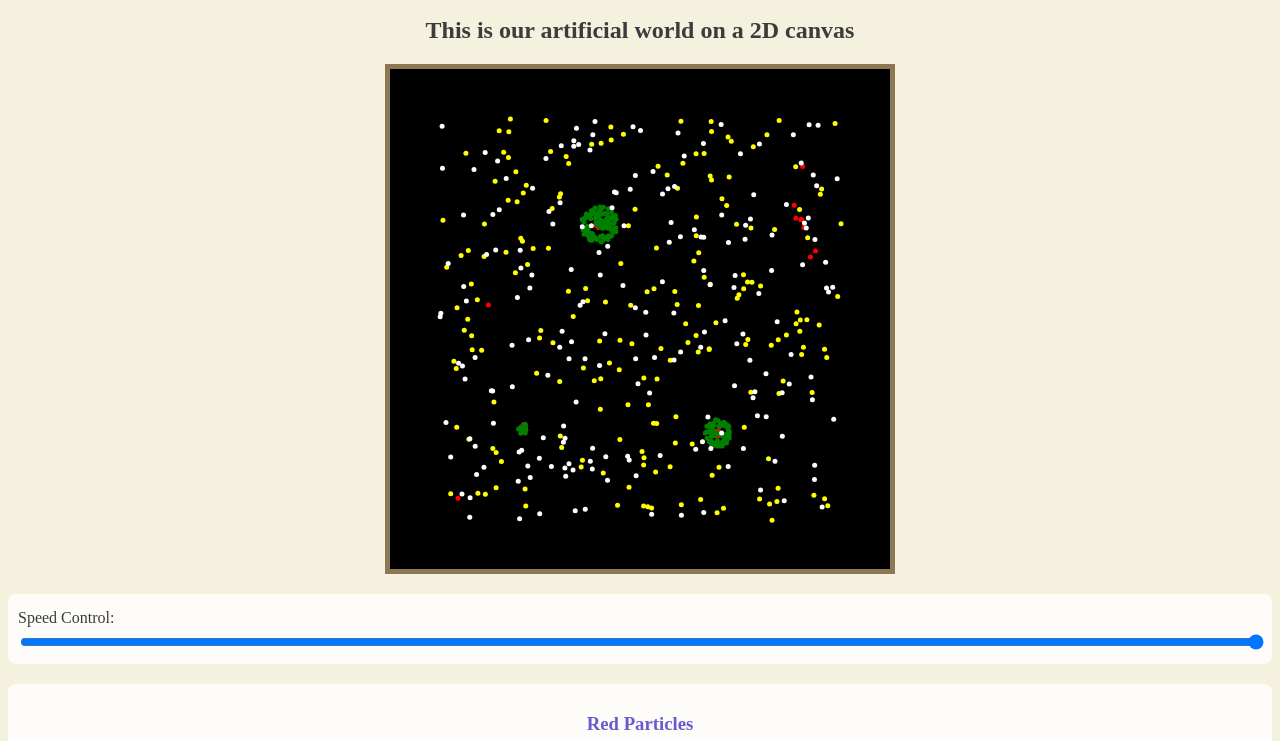
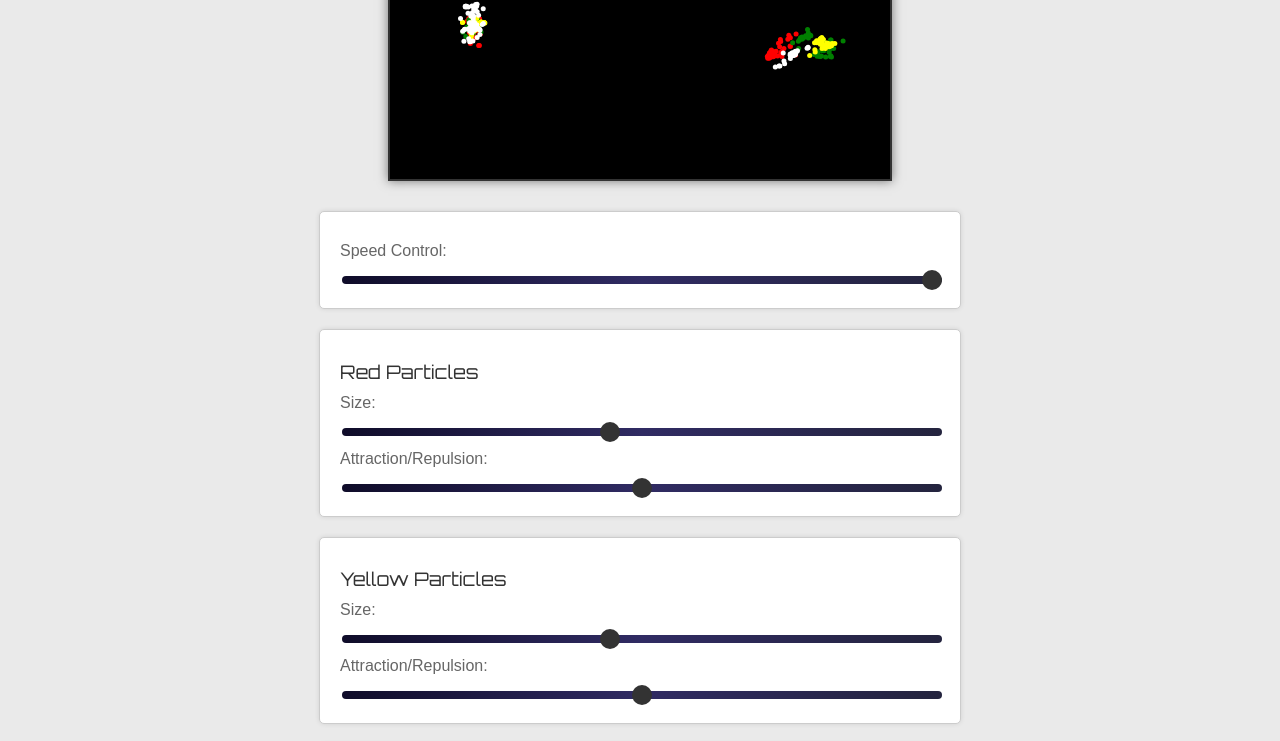
Before and after one commit to Mathew-Harvey/Artificial-Life, a plain HTML site: page index.html in a window 1280 px wide. Shown: the part 63-804 px from the top of the page. Drawn offline with Linux system fonts and the light colour scheme; animation ran at ten frames a second.

Commit message:
added styling

```diff
--- a/index.html
+++ b/index.html
@@ -4,63 +4,45 @@
     <meta charset="UTF-8">
     <meta name="viewport" content="width=device-width, initial-scale=1.0">
     <title>Artificial Life Simulation</title>
+    <link href="https://fonts.googleapis.com/css2?family=Orbitron:wght@400;700&display=swap" rel="stylesheet">
     <link rel="stylesheet" href="style.css">
 </head>
 <body>
-
     <h1>Artificial Life</h1>
     <h2>This is our artificial world on a 2D canvas</h2>
     <canvas id="life" width="500" height="500"></canvas>
-
     <div class="control-section">
         <label for="speedFactor-slider">Speed Control:</label>
         <input type="range" id="speedFactor-slider" min="0.1" max="1" value="1" step="0.1">
     </div>
-
     <div class="control-section" id="red-controls">
         <h3>Red Particles</h3>
         <label for="size-slider-red">Size:</label>
         <input type="range" id="size-slider-red" min="1" max="10" value="5">
-       <label for="attraction-slider-red">Attraction:</label>
-       <input type="range" id="attraction-slider-red" min="-1" max="1" step="0.1" value="0">
-       <label for="repulsion-slider-red">Repulsion:</label>
-       <input type="range" id="repulsion-slider-red" min="-1" max="1" step="0.1" value="0">
+        <label for="force-slider-red">Attraction/Repulsion:</label>
+        <input type="range" id="force-slider-red" min="-1" max="1" step="0.1" value="0">
     </div>
-
-   <!-- Repeat for green, yellow, and white controls -->
-   <!-- Example for Green Particles -->
+    <div class="control-section" id="yellow-controls">
+        <h3>Yellow Particles</h3>
+        <label for="size-slider-yellow">Size:</label>
+        <input type="range" id="size-slider-yellow" min="1" max="10" value="5">
+        <label for="force-slider-yellow">Attraction/Repulsion:</label>
+        <input type="range" id="force-slider-yellow" min="-1" max="1" step="0.1" value="0">
+    </div>
     <div class="control-section" id="green-controls">
         <h3>Green Particles</h3>
         <label for="size-slider-green">Size:</label>
         <input type="range" id="size-slider-green" min="1" max="10" value="5">
-       <label for="attraction-slider-green">Attraction:</label>
-       <input type="range" id="attraction-slider-green" min="-1" max="1" step="0.1" value="0">
-       <label for="repulsion-slider-green">Repulsion:</label>
-       <input type="range" id="repulsion-slider-green" min="-1" max="1" step="0.1" value="0">
+        <label for="force-slider-green">Attraction/Repulsion:</label>
+        <input type="range" id="force-slider-green" min="-1" max="1" step="0.1" value="0">
     </div>
-
-   <div class="control-section" id="yellow-controls">
-    <h3>Yellow Particles</h3>
-    <label for="size-slider-green">Size:</label>
-    <input type="range" id="size-slider-yellow" min="1" max="10" value="5">
-    <label for="attraction-slider-yellow">Attraction:</label>
-    <input type="range" id="attraction-slider-yellow" min="-1" max="1" step="0.1" value="0">
-    <label for="repulsion-slider-yellow">Repulsion:</label>
-    <input type="range" id="repulsion-slider-yellow" min="-1" max="1" step="0.1" value="0">
-</div>
-
     <div class="control-section" id="white-controls">
         <h3>White Particles</h3>
         <label for="size-slider-white">Size:</label>
         <input type="range" id="size-slider-white" min="1" max="10" value="5">
-    <label for="attraction-slider-white">Attraction:</label>
-    <input type="range" id="attraction-slider-white" min="-1" max="1" step="0.1" value="0">
-    <label for="repulsion-slider-white">Repulsion:</label>
-    <input type="range" id="repulsion-slider-white" min="-1" max="1" step="0.1" value="0">
+        <label for="force-slider-white">Attraction/Repulsion:</label>
+        <input type="range" id="force-slider-white" min="-1" max="1" step="0.1" value="0">
     </div>
-
-   <!-- Add similar div blocks for yellow and white controls -->
-
     <script src="script.js"></script>
 </body>
 </html>
--- a/script.js
+++ b/script.js
@@ -1,6 +1,129 @@
+// Global force variables
+let speedFactor = 1.2;
+let redForce = 0.3;
+let greenForce = -0.5;
+let yellowForce = 0.1;
+let whiteForce = -0.4;
+//preset 1 white dance
+// let speedFactor = 1.5;
+// let redForce = -.5;
+// let greenForce = 0.2;
+// let yellowForce = 0;
+// let whiteForce = -.3;
 
 
-// Function to update particle size
+// Get canvas context
+let m = document.getElementById("life").getContext('2d');
+
+// Function to draw a particle
+function drawPracticle(x, y, c, s) {
+    m.fillStyle = c;
+    m.beginPath();
+    m.arc(x, y, s / 2, 0, Math.PI * 2);
+    m.fill();
+}
+
+// Function to draw a square (used for the canvas background)
+function draw(x, y, c, s = 5) {
+    m.fillStyle = c;
+    m.fillRect(x, y, s, s);
+}
+
+// Array to store particles
+let particles = [];
+
+// Function to create a particle
+function particle(x, y, c, s = 5) {
+    return { "x": x, "y": y, "vx": 0, "vy": 0, "color": c, "size": s };
+}
+
+// Function to generate a random position
+function random() {
+    return Math.random() * 400 + 50;
+}
+
+// Function to create a group of particles
+function create(number, color, size) {
+    let group = [];
+    for (let i = 0; i < number; i++) {
+        group.push(particle(random(), random(), color, size));
+        particles.push(group[i]);
+    }
+    return group;
+}
+// Gravitational rule function
+function rule(particles1, particles2, force) {
+    for (let i = 0; i < particles1.length; i++) {
+        let a = particles1[i];
+        let fx = 0;
+        let fy = 0;
+
+        for (let j = 0; j < particles2.length; j++) {
+            let b = particles2[j];
+            let dx = a.x - b.x;
+            let dy = a.y - b.y;
+            let d = Math.sqrt(dx * dx + dy * dy);
+
+            if (d > 0 && d < 80) {
+                let F = force * 1 / d;
+                fx += (F * dx);
+                fy += (F * dy);
+            }
+        }
+
+        a.vx = (a.vx + fx) * 0.5 * speedFactor;
+        a.vy = (a.vy + fy) * 0.5 * speedFactor;
+        a.x += a.vx * speedFactor;
+        a.y += a.vy * speedFactor;
+
+        if (a.x <= 0 || a.x >= 500) { a.vx *= -1; }
+        if (a.y <= 0 || a.y >= 500) { a.vy *= -1; }
+    }
+}
+
+// Create particle groups
+let red = create(200, "red", 5);
+let green = create(200, "green", 5);
+let yellow = create(200, "yellow", 5);
+let white = create(200, "white", 5);
+
+// Update function with rules for particle interaction
+function update() {
+    rule(red, red, redForce);
+    rule(red, green, greenForce);
+    rule(red, yellow, yellowForce);
+    rule(red, white, whiteForce);
+
+    // Rules for green particles interacting with all colors
+    rule(green, red, redForce);
+    rule(green, green, greenForce);
+    rule(green, yellow, yellowForce);
+    rule(green, white, whiteForce);
+
+    // Rules for yellow particles interacting with all colors
+    rule(yellow, red, redForce);
+    rule(yellow, green, greenForce);
+    rule(yellow, yellow, yellowForce);
+    rule(yellow, white, whiteForce);
+
+    // Rules for white particles interacting with all colors
+    rule(white, red, redForce);
+    rule(white, green, greenForce);
+    rule(white, yellow, yellowForce);
+    rule(white, white, whiteForce);
+
+    // Clear and redraw canvas
+    m.clearRect(0, 0, 500, 500);
+    draw(0, 0, "black", 500);
+    for (let i = 0; i < particles.length; i++) {
+        drawPracticle(particles[i].x, particles[i].y, particles[i].color, particles[i].size);
+    }
+    requestAnimationFrame(update);
+}
+
+// Start the animation loop
+update();
+// Function to update particle size based on slider input
 function updateParticleSize(color, newSize) {
     for (let i = 0; i < particles.length; i++) {
         if (particles[i].color === color) {
@@ -9,224 +132,55 @@ function updateParticleSize(color, newSize) {
     }
 }
 
-// Function to load saved slider values and apply them
-function loadSliderValues() {
+
+document.getElementById('force-slider-red').addEventListener('input', (event) => {
+    redForce = parseFloat(event.target.value);
+    localStorage.setItem('redForce', redForce);
+});
+
+document.getElementById('force-slider-yellow').addEventListener('input', (event) => {
+    yellowForce = parseFloat(event.target.value);
+    localStorage.setItem('yellowForce', yellowForce);
+});
+
+document.getElementById('force-slider-green').addEventListener('input', (event) => {
+    greenForce = parseFloat(event.target.value);
+    localStorage.setItem('greenForce', greenForce);
+});
+
+document.getElementById('force-slider-white').addEventListener('input', (event) => {
+    whiteForce = parseFloat(event.target.value);
+    localStorage.setItem('whiteForce', whiteForce);
+});
+
+
+// Event listeners for slider controls
+// Event listeners for slider controls
+document.addEventListener("DOMContentLoaded", function () {
     ['red', 'green', 'yellow', 'white'].forEach(color => {
-        if (localStorage.getItem(`size-${color}`)) {
-            let size = parseInt(localStorage.getItem(`size-${color}`));
-            document.getElementById(`size-slider-${color}`).value = size;
-            updateParticleSize(color, size);
-        }
-        if (localStorage.getItem(`attraction-${color}`)) {
-            let attraction = parseFloat(localStorage.getItem(`attraction-${color}`));
-            document.getElementById(`attraction-slider-${color}`).value = attraction;
-            window[`${color}Attraction`] = attraction;
-        }
-        if (localStorage.getItem(`repulsion-${color}`)) {
-            let repulsion = parseFloat(localStorage.getItem(`repulsion-${color}`));
-            document.getElementById(`repulsion-slider-${color}`).value = repulsion;
-            window[`${color}Repulsion`] = repulsion;
-        }
-    });
-
-}
-
-// Event listeners and localStorage for all sliders
-document.addEventListener("DOMContentLoaded", function() {
-    ['red', 'green', 'yellow', 'white'].forEach(color => {
+        // Size slider event listener
         document.getElementById(`size-slider-${color}`).addEventListener('input', (event) => {
             let value = parseInt(event.target.value);
             updateParticleSize(color, value);
             localStorage.setItem(`size-${color}`, value);
         });
 
-        document.getElementById(`attraction-slider-${color}`).addEventListener('input', (event) => {
-            let value = parseFloat(event.target.value);
-            window[`${color}Attraction`] = value;
-            localStorage.setItem(`attraction-${color}`, value);
-        });
 
-        document.getElementById(`repulsion-slider-${color}`).addEventListener('input', (event) => {
-            let value = parseFloat(event.target.value);
-            window[`${color}Repulsion`] = value;
-            localStorage.setItem(`repulsion-${color}`, value);
-        });
+
     });
 
     // Load saved values
     loadSliderValues();
 });
 
-//phyiscs engine
-let speedFactor = 1
-let redAttraction = 0, redRepulsion = 0
-let yellowAttraction = 0, yellowRepulsion = 0
-let whiteAttraction = 0, whiteRepulsion = 0
-let greenAttraction = 0, greenRepulsion = 0
-
-
-
-
-m = document.getElementById("life").getContext('2d')
-drawPracticle = (x, y, c, s) => {
-    m.fillStyle = c;
-    m.beginPath();
-    m.arc(x, y, s / 2, 0, Math.PI * 2);
-    m.fill();
-}
-
-draw = (x, y, c, s=5) => {
-    m.fillStyle = c;
-    m.fillRect(x, y, s, s);
-}
-
-particles = []
-//life is made up of atoms, it is the building block of our world, here we define
-// particles. Each particle is a pixel that has postion, velocity and color
-particle = (x, y, c, s=5) => {
-    return { "x": x, "y": y, "vx": 0, "vy": 0, "color": c, "size":s }
-}
-
-//First define the initial positions of each particle
-random = () => {
-    return Math.random() * 400 + 50
-}
-
-//then we create a group of particles
-create = (number, color, size) => {
-    group = []
-    for (let i = 0; i < number; i++) {
-        group.push(particle(random(), random(), color, size))
-        particles.push(group[i])
-    }
-    return group
-}
-//gravitational rule (newtons law of attraction, assume all particles have a mass of 1 and lets ignore the sqrt
-rule = (particles1, particles2, g) => {
-    //let all particles attract each other
-    for (let i=0; i < particles1.length; i++) {
-        //set initial force to 0
-        fx = 0
-        fy = 0
-        for (let j=0; j < particles2.length; j++) {
-            a = particles1[i]
-            b = particles2[j]
-            dx = a.x-b.x
-            dy = a.y-b.y
-            // calculate the distance between each particle useing pythagorans
-            d = Math.sqrt(dx * dx + dy * dy)
-
-            //check if there is distance
-            if (d > 0 && d < 80) {
-                if (a.color === 'red' && b.color === 'red') {
-                    F = (g + redAttraction - redRepulsion) * 1 / d;
-                } else if (a.color === 'green' && b.color === 'green') {
-                    F = (g + greenAttraction - greenRepulsion) * 1 / d;
-                } else if (a.color === 'yellow' && b.color === 'yellow') {
-                    F = (g + yellowAttraction - yellowRepulsion) * 1 / d;
-                } else if (a.color === 'white' && b.color === 'white') {
-                    F = (g + whiteAttraction - whiteRepulsion) * 1 / d;
-                } else {
-                F = g * 1 / d
-                }
-                // distribute force between x and y axis
-                fx += (F * dx)
-                fy += (F * dy)
-            }
-        }
-
-        //add acceleration as particles get closer
-        a.vx = (a.vx + fx)*0.5*speedFactor
-        a.vy = (a.vy + fy)*0.5*speedFactor
-        //update position base on existing force
-        a.x += a.vx*speedFactor
-        a.y += a.vy*speedFactor
-        //prevent particles from leaving the canvas
-        if(a.x <= 0 || a.x >=500){a.vx *=-1}
-        if(a.y <= 0 || a.y >=500){a.vy *=-1}
-    }
-}
-
-//create particles
-yellow = create(200, "yellow", 5)
-red = create(200, "red", 5)
-green = create(200, "green", 5)
-white = create (200, "white", 5)
-
-//define how to visualise the particles and add a time dimension by
-//continuously updating the particles
-update = () => {
-    //in the world of atoms there is repulsion as well as attraction, the 3
-    //parameter in the rule can adjust this, -1 is attract , 1 is repell
-    rule(red, red, -0.1) // the red particles attract the red particles
-    rule(red, yellow, -0.01) // the red particle attrack the yellow particles by a small force
-    rule(yellow, red, 0.01) // the yellow repels the red a little bit
-    rule(green, green, -0.7)
-    rule(green, red, -0.2)
-    rule(red, green, -0.1)
-
-   // This model produces a flying creature with wings , head and tail.
-   // could be related to Stephen Wolfram's concept of irreducibility
-    // rule(green, green, -0.32)
-    // rule(green, red, -0.17)
-    // rule(green, yellow, 0.34)
-    // rule(red, red, -0.10)
-    // rule(red, green, -0.34)
-    // rule(yellow, yellow, 0.15)
-    // rule(yellow, green, -0.20 )
-    // rule(white, yellow, -0.06)
-    // rule(white, green, 0.03)
-    // rule(white, red, -0.07)
-
-
-    m.clearRect(0, 0, 500, 500)
-    draw(0, 0, "black", 500)
-    for (i = 0; i < particles.length; i++) {
-        drawPracticle(particles[i].x, particles[i].y, particles[i].color, particles[i].size)
-    }
-    requestAnimationFrame(update)
-
-}
-update();
-
-// can i model the attractive properties of each particle type in the periodic table??
-
-
-//ui controls:
-//size
-function updateParticleSize(color, newSize) {
-    for (let i = 0; i < particles.length; i++) {
-        if (particles[i].color === color) {
-            particles[i].size = newSize;
-        }
-    }
-}
-
+// Speed factor slider event listener
 document.getElementById('speedFactor-slider').addEventListener('input', (event) => {
     speedFactor = parseFloat(event.target.value);
+    localStorage.setItem('speedFactor', speedFactor);
 });
 
-document.addEventListener("DOMContentLoaded", function() {
-    ['red', 'green', 'yellow', 'white'].forEach(color => {
-        document.getElementById(`size-slider-${color}`).addEventListener('input', (event) => {
-            let value = parseInt(event.target.value);
-            updateParticleSize(color, value);
-            localStorage.setItem(`size-${color}`, value);
-        });
-
-        document.getElementById(`attraction-slider-${color}`).addEventListener('input', (event) => {
-            let value = parseFloat(event.target.value);
-            window[`${color}Attraction`] = value;
-            localStorage.setItem(`attraction-${color}`, value);
-        });
-
-        document.getElementById(`repulsion-slider-${color}`).addEventListener('input', (event) => {
-            let value = parseFloat(event.target.value);
-            window[`${color}Repulsion`] = value;
-            localStorage.setItem(`repulsion-${color}`, value);
-        });
-    });
-
-    // Load saved values
-    loadSliderValues();
-});
+// Load saved speed factor value
+if (localStorage.getItem('speedFactor')) {
+    speedFactor = parseFloat(localStorage.getItem('speedFactor'));
+    document.getElementById('speedFactor-slider').value = speedFactor;
+}
--- a/style.css
+++ b/style.css
@@ -1,48 +1,158 @@
 body {
-    font-family: 'Times New Roman', serif;
-    background-color: #f4f1de;
-    color: #3c3c3c;
+    font-family: 'Arial', sans-serif;
+    background-color: #eaeaea;
+    color: #333;
+    margin: 0;
+    padding: 0;
+    display: flex;
+    flex-direction: column;
+    align-items: center;
+    justify-content: center;
+    height: 100vh;
 }
 
-h1, h2 {
-    text-align: center;
+h1 {
+    font-family: 'Orbitron', sans-serif;
+    font-size: 2.5em; /* 40px */
+    color: #444;
+    margin: 0.5em 0;
+}
+
+h2 {
+    font-family: 'Orbitron', sans-serif;
+    font-size: 1.5em; /* 24px */
+    color: #555;
+    margin: 0.25em 0;
+}
+
+/* Additional styles for other headings if needed */
+h3, h4, h5, h6 {
+    font-family: 'Orbitron', sans-serif;
+    color: #666;
+    margin-top: 0.5em;
+    margin-bottom: 0.5em;
 }
 
 canvas {
     display: block;
     margin: 20px auto;
-    border: 5px solid #8c7853;
-    background: #f4f1de;
+    border: 2px solid #333;
+    box-shadow: 0 0 10px rgba(0, 0, 0, 0.5);
+    background: #fff;
+    transition: transform 0.3s ease-in-out;
 }
 
-#controls {
-    width: 80%;
-    margin: 0 auto;
-    padding: 20px;
-    background: url('parchment_background.png'); /* Replace with your parchment background */
-    border: 3px solid #8c7853;
-    border-radius: 10px;
+canvas:hover {
+    transform: scale(1.05);
 }
 
 .control-section {
-    margin-bottom: 20px;
-    padding: 10px;
-    background-color: rgba(255, 255, 255, 0.8);
-    border-radius: 8px;
+    width: 90%;
+    max-width: 600px;
+    margin: 10px auto;
+    padding: 20px;
+    background: #fff;
+    border: 1px solid #ccc;
+    box-shadow: 0 0 5px rgba(0, 0, 0, 0.1);
+    border-radius: 5px;
+    transition: background-color 0.3s ease-in-out;
+}
+
+.control-section:hover {
+    background-color: #f5f5f5;
 }
 
 .control-section h3 {
     margin-bottom: 10px;
-    text-align: center;
-    color: #6a5acd; /* Dark slate blue for headings */
+    text-align: left;
+    color: #333;
+    font-weight: normal;
 }
 
 label {
     display: block;
-    margin: 5px 0;
+    margin: 10px 0;
+    color: #666;
+    transition: color 0.3s ease-in-out;
+}
+
+label:hover {
+    color: #333;
 }
 
 input[type=range] {
+    -webkit-appearance: none;
     width: 100%;
+    height: 8px;
+    background: #ddd;
+    outline: none;
+    border-radius: 5px;
+    background-image: linear-gradient(to right, #0f0c29, #302b63, #24243e);
+    transition: background-image 0.3s ease-in-out;
+}
+
+input[type=range]::-webkit-slider-thumb {
+    -webkit-appearance: none;
+    appearance: none;
+    width: 20px;
+    height: 20px;
+    border-radius: 50%;
+    background: #333;
     cursor: pointer;
+    transition: transform 0.3s ease-in-out, background-color 0.3s ease-in-out;
 }
+
+input[type=range]::-webkit-slider-thumb:hover {
+    transform: scale(1.15);
+    background-color: #666;
+}
+
+input[type=range]::-moz-range-thumb {
+    width: 20px;
+    height: 20px;
+    border-radius: 50%;
+    background: #333;
+    cursor: pointer;
+    transition: transform 0.3s ease-in-out, background-color 0.3s ease-in-out;
+}
+
+input[type=range]::-moz-range-thumb:hover {
+    transform: scale(1.15);
+    background-color: #666;
+}
+
+input[type=range]:hover,
+input[type=range]:focus {
+    opacity: 1;
+    background-image: linear-gradient(to right, #4e4376, #2b5876);
+}
+
+@media (max-width: 768px) {
+    body {
+        padding: 10px;
+        height: auto;
+        align-items: stretch;
+    }
+
+    h1 {
+        font-size: 2em; /* 32px for smaller screens */
+    }
+
+    h2 {
+        font-size: 1.2em; /* 19px for smaller screens */
+    }
+
+    canvas {
+        width: 100%;
+        height: auto;
+    }
+
+    .control-section {
+        width: 100%;
+    }
+
+    input[type=range] {
+        -webkit-appearance: none;
+        margin: 0;
+    }
+}
```
Lines whose indentation alone changed are shown as unchanged.
